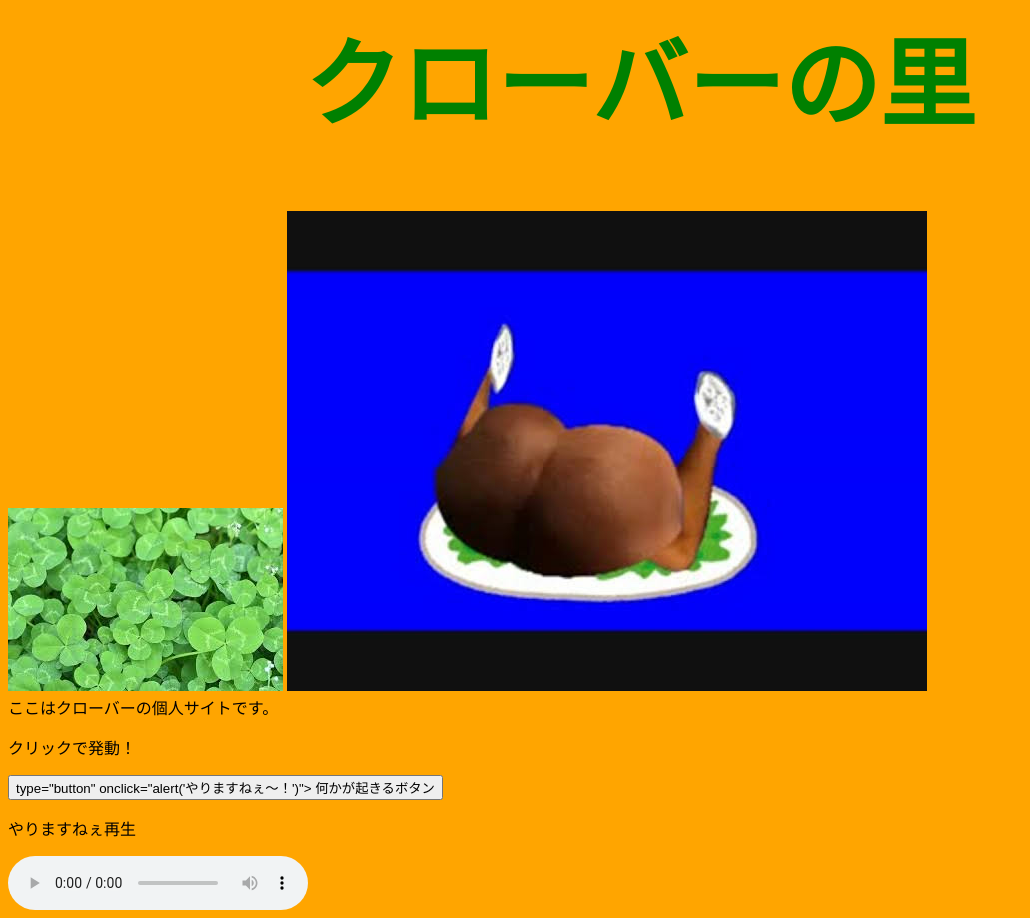
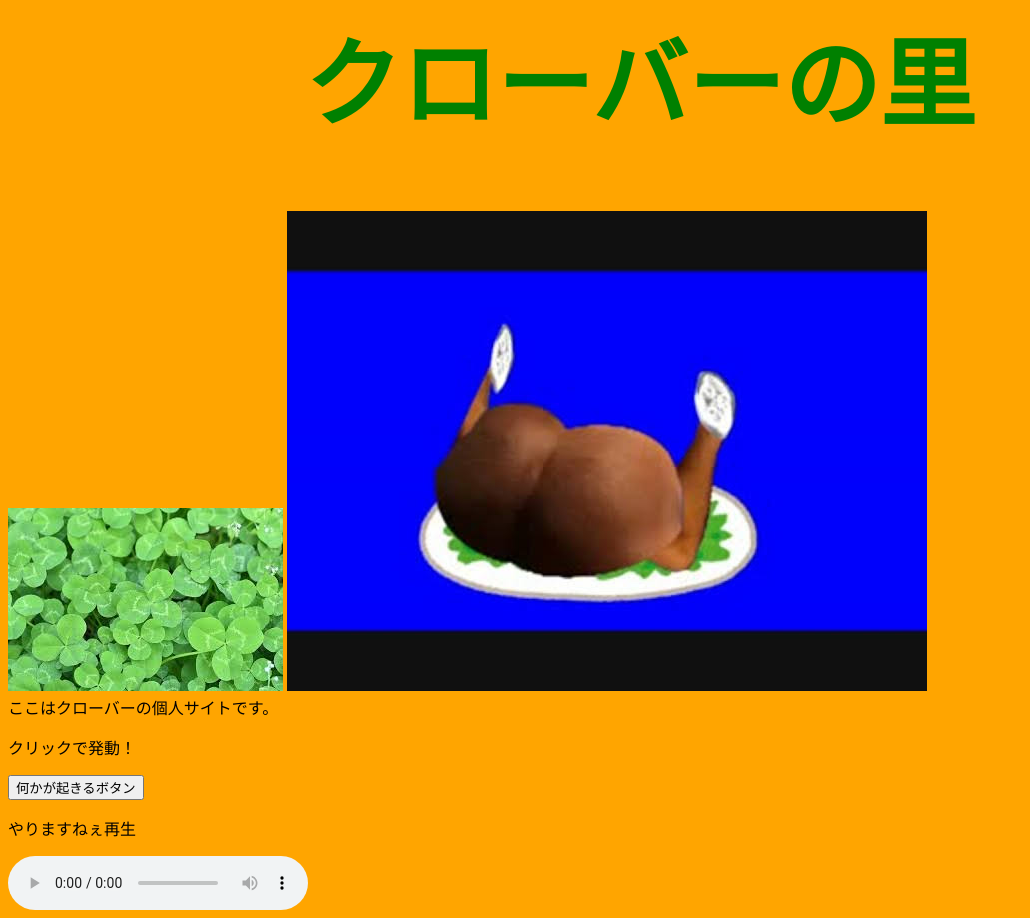
Before and after one commit to Clover810/Clover-web, a plain HTML site: page index.html in a window 1280 px wide. Shown: the whole page, without its empty margins (0-1030 px from the left). Drawn offline with Linux system fonts and the light colour scheme.

Commit message:
Update index.html

```diff
--- a/index.html
+++ b/index.html
@@ -14,7 +14,7 @@
 
 <p>クリックで発動！</p>
 
-<button>
+<button
   type="button"
   onclick="alert('やりますねぇ〜！')">
   何かが起きるボタン
```
